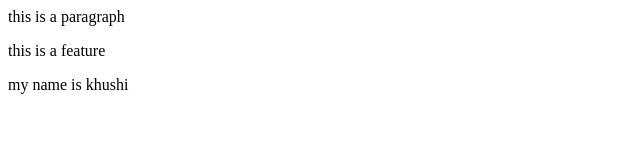
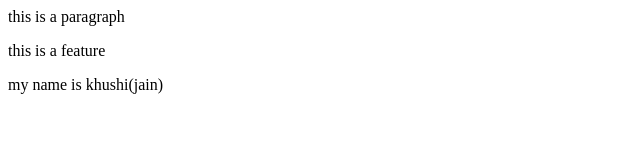
Before and after one commit to 2310997148/khushi, a plain HTML site: page index.html in a window 1280 px wide. Shown: the full height of the page, 0-640 px from the left. Drawn offline with Linux system fonts and the light colour scheme.

Commit message:
added surname

```diff
--- a/index.html
+++ b/index.html
@@ -2,4 +2,4 @@
     this is a paragraph
 </p>
 <p> this is a feature</p>
-<p> my name is khushi </p>
+<p> my name is khushi(jain) </p>
```
